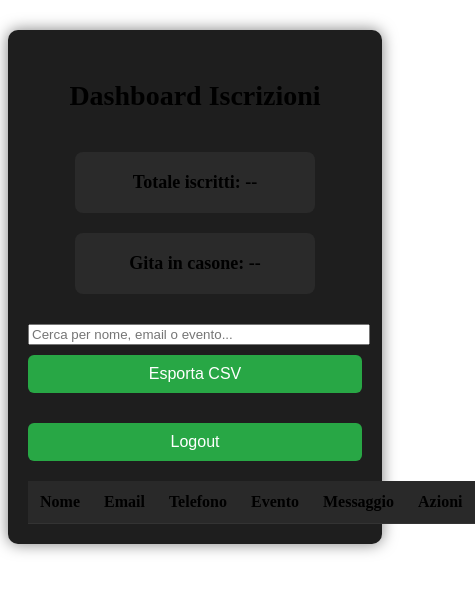
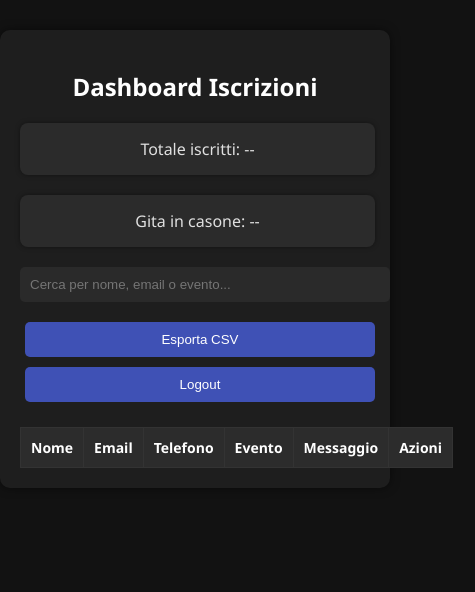
Before and after one commit to FrenckOfficial/iscrizioni.onlyfrenck.com, a plain HTML site: page admin/dash/index.html in a window 390 px wide. Shown: the whole page, 475 px wide, since content can reach past the window. Drawn offline with Linux system fonts and the light colour scheme; no server answers.

Commit message:
Aggiustato css dashboard

```diff
--- a/admin/style.css
+++ b/admin/style.css
@@ -1,109 +1,100 @@
+/* Stile generale */
+body {
+  font-family: 'Segoe UI', Tahoma, Geneva, Verdana, sans-serif;
+  background-color: #121212;
+  color: #e0e0e0;
+  margin: 0;
+  padding: 0;
+}
+
+h2 {
+  text-align: center;
+  margin-bottom: 20px;
+  color: #ffffff;
+}
+
 .dash-container {
-  max-width: 1225px;
+  max-width: 1200px;
   margin: 30px auto;
   padding: 20px;
   background-color: #1e1e1e;
   border-radius: 10px;
-  box-shadow: 0 0 15px rgba(0, 0, 0, 0.5);
-}
-
-#login-form {
-  display: flex;
-  flex-direction: column;
-  align-items: center;
-  gap: 15px;
-  background-color: #1e1e1e;
-  border-radius: 10px;
-  box-shadow: 0 0 15px rgba(0, 0, 0, 0.5);
-  padding: 20px;
-  margin: 0 auto;
-}
-
-h2 {
-  text-align: center;
-  margin-bottom: 25px;
-  font-size: 28px;
-  margin: 30px auto;
+  box-shadow: 0 0 10px rgba(0, 0, 0, 0.5);
 }
 
 .stat-section {
   display: flex;
-  justify-content: space-around;
+  flex-wrap: wrap;
+  gap: 20px;
+  justify-content: center;
   margin-bottom: 20px;
-  flex-wrap: wrap;
 }
 
 .stat-card {
-  background-color: #2a2a2a;
-  padding: 20px;
+  background-color: #2b2b2b;
+  padding: 15px 20px;
   border-radius: 8px;
+  font-size: 16px;
   min-width: 200px;
-  margin: 10px;
   text-align: center;
-  font-size: 18px;
-  font-weight: bold;
+  box-shadow: 0 0 5px rgba(0,0,0,0.4);
 }
 
 #search {
-    min-width: 200px;
-    max-width: 1200px;
-}
-
-input[type="text"] input[type="email"] input[type="password"] {
   width: 100%;
-  padding: 12px;
-  margin-bottom: 20px;
-  border-radius: 6px;
+  padding: 10px;
+  margin-bottom: 15px;
   border: none;
+  border-radius: 5px;
   background-color: #2a2a2a;
-  color: white;
-  font-size: 17px;
+  color: #ffffff;
 }
 
 button {
-  background-color: #28a745;
+  padding: 10px 20px;
+  margin: 5px;
+  border: none;
+  border-radius: 5px;
+  background-color: #3f51b5;
   color: white;
-  padding: 10px 20px;
-  border: none;
-  border-radius: 6px;
-  margin: 10px 10px 20px 0;
   cursor: pointer;
-  font-size: 16px;
-  transition: background-color 0.3s;
+  transition: background-color 0.2s ease-in-out;
 }
 
 button:hover {
-  background-color: #218838;
+  background-color: #303f9f;
 }
 
 #tabella {
   width: 100%;
   border-collapse: collapse;
-  background-color: #1b1b1b;
+  margin-top: 20px;
+  background-color: #1e1e1e;
+  color: #fff;
 }
 
 #tabella th, #tabella td {
-  padding: 12px;
+  border: 1px solid #333;
+  padding: 10px;
   text-align: left;
-  border-bottom: 1px solid #333;
 }
 
 #tabella th {
-  background-color: #292929;
+  background-color: #2c2c2c;
 }
 
 .delete-btn {
-  background-color: #dc3545;
+  background-color: #d32f2f;
+  color: white;
   border: none;
-  color: white;
   padding: 6px 10px;
   border-radius: 4px;
   cursor: pointer;
-  font-size: 14px;
+  transition: background-color 0.2s ease-in-out;
 }
 
 .delete-btn:hover {
-  background-color: #c82333;
+  background-color: #b71c1c;
 }
 
 @media (max-width: 768px) {
@@ -111,10 +102,16 @@ button:hover {
     flex-direction: column;
     align-items: center;
   }
-  button {
+
+  .stat-card {
+    width: 90%;
+  }
+
+  #search, button {
     width: 100%;
   }
-  input[type="text"] {
-    width: 100%;
+
+  #tabella th, #tabella td {
+    font-size: 14px;
   }
 }
```
